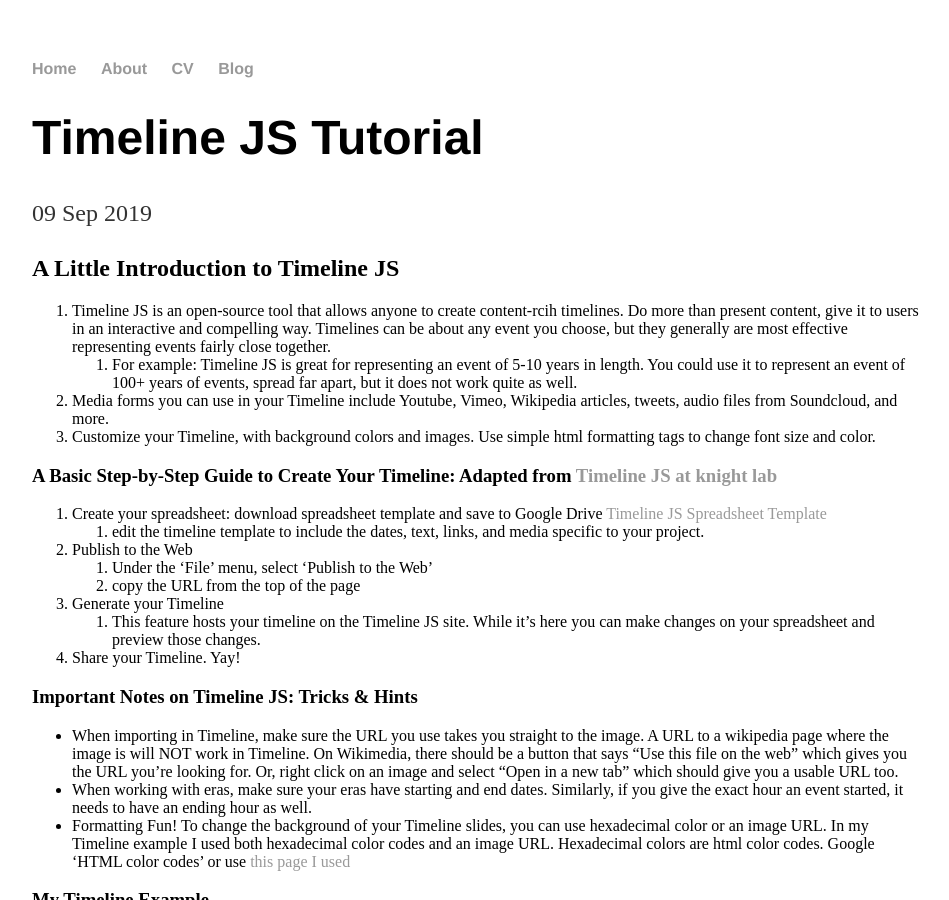
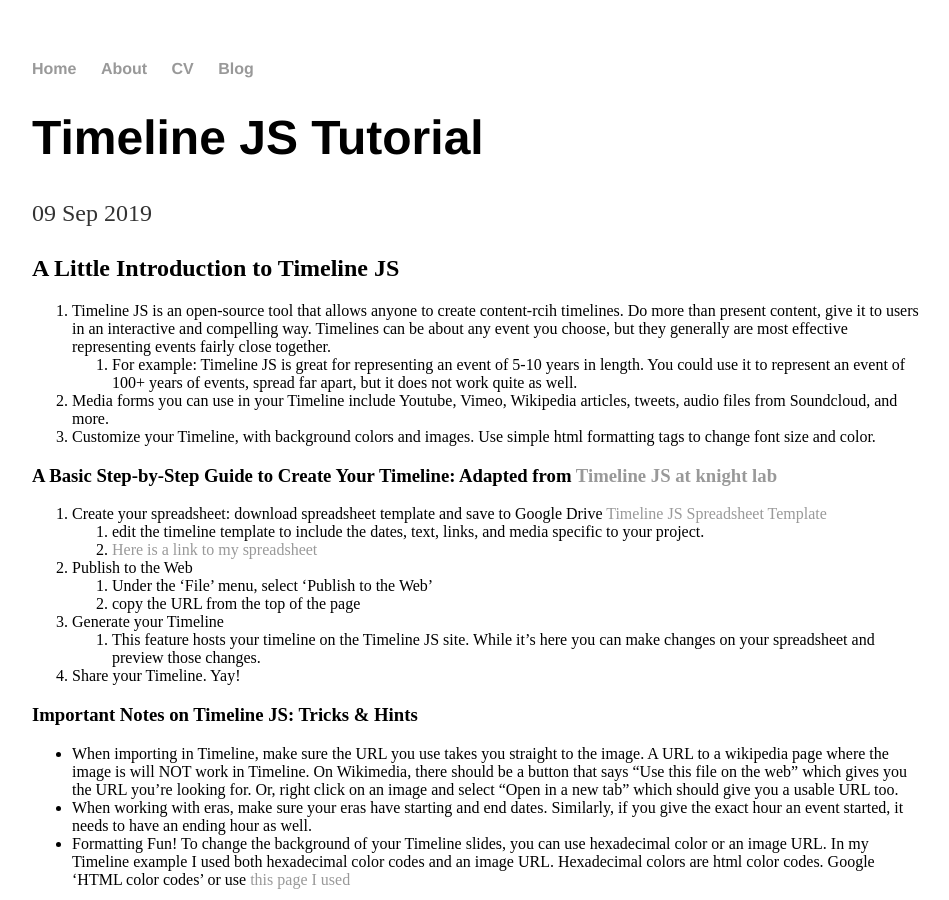
Before and after one commit to HannahEnsignGeorge/HannahEnsignGeorge.github.io, a Jekyll site: the page built from _posts/2019-09-09-Timeline-JS-Tutorial.md, in a window 1280 px wide and 900 px high. Shown: the whole window, without its empty margins (160-1109 px from the left). Built offline with Jekyll 4.4.1, drawn with Linux system fonts in a browser that asks for light colours.

Commit message:
Update
Added link to my Google spreadsheet used for generating my Timeline

```diff
--- a/_posts/2019-09-09-Timeline-JS-Tutorial.md
+++ b/_posts/2019-09-09-Timeline-JS-Tutorial.md
@@ -15,6 +15,7 @@
 
 1. Create your spreadsheet: download spreadsheet template and save to Google Drive [Timeline JS Spreadsheet Template](https://docs.google.com/spreadsheets/d/1L-BYrNCEAcSwn8Rr91uiYwee7VD-pK4x38auquRepm0/edit#gid=0)
     1. edit the timeline template to include the dates, text, links, and media specific to your project.
+    2. [Here is a link to my spreadsheet](https://docs.google.com/spreadsheets/d/1G_DhfiS3g_mIs-lPvuATjqSIDCgRX5gSK9W4pY1SeA0/edit#gid=0)
 
 2. Publish to the Web
    1. Under the 'File' menu, select 'Publish to the Web'
```
